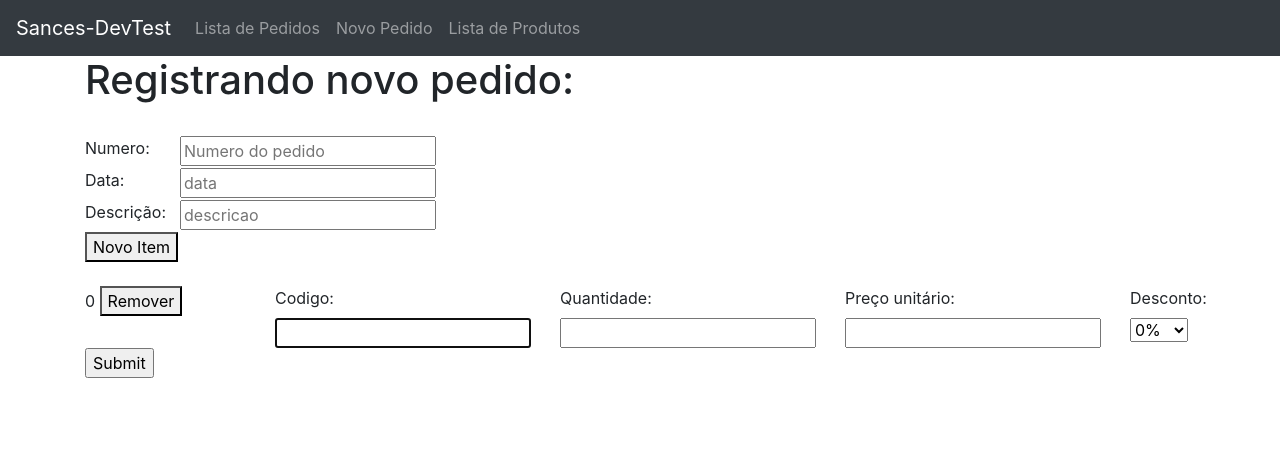
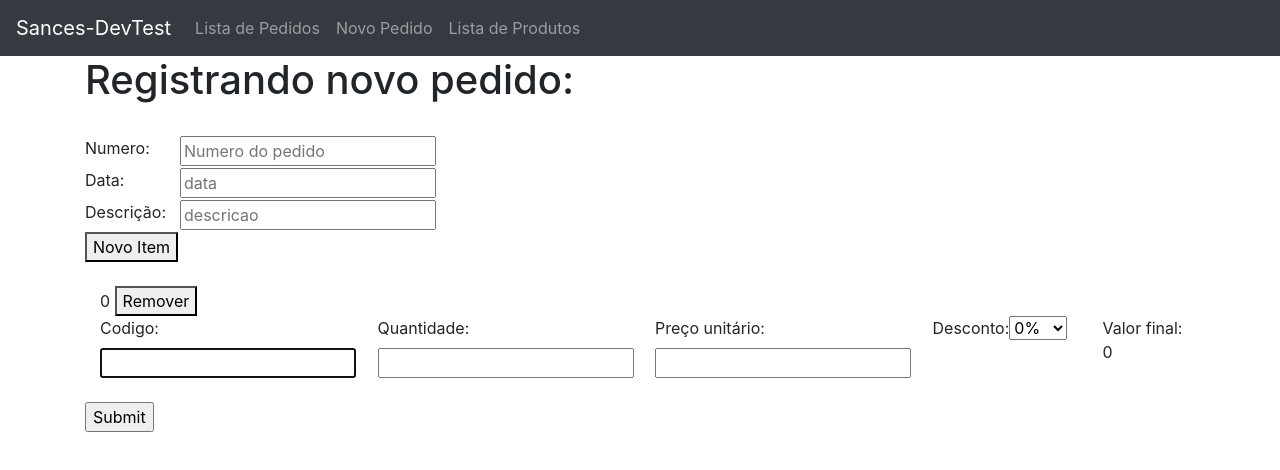
Before and after one commit to KenjiNishi/fs-typescript-react-javascript, a React (Create React App) app: page /new-order in a window 1280 px wide. Both pictures are taken after a click on the button "Novo Item". Shown: the top 470 px of the page. Built offline with nearby package versions, Linux system fonts and the light colour scheme.

Commit message:
Calculating item value considering the discount on form (must calculate again when sending the data)

```diff
--- a/src/components/order-create.js
+++ b/src/components/order-create.js
@@ -1,6 +1,15 @@
 import React from "react";
-import { useForm, useFieldArray} from 'react-hook-form';
+import { useForm, useFieldArray, useWatch} from 'react-hook-form';
 import { Container, Row, Col} from 'react-bootstrap';
+
+const PrecoDescontado = ({ control, index }) => {
+    const value = useWatch({
+      control,
+      name: `itens[${index}]`,
+      defaultValue: {}
+    });
+    return <span>{(value.valorUnitario || 0) * (1-(value.desconto/100) || 0)}</span>;
+  };
 
 function OrderCreate() {
     const { register, control, handleSubmit } = useForm();
@@ -42,8 +51,12 @@ function OrderCreate() {
 
                 {fields.map(({ id, codigo, quantidade, valorUnitario, desconto}, index) => {
                     return (
-                        <Row key={id}>
+                        <Container key={id}>
+                         <Row>
                             <Col md={2}>{index} <button type="button" onClick={() => remove(index)}>Remover</button></Col>
+                        </Row>
+
+                        <Row>
                             <Col md={3}>
                                 <label>Codigo: </label>
                                 <input
@@ -73,7 +86,7 @@ function OrderCreate() {
                                 />
                             </Col>
 
-                            <Col md={1}>
+                            <Col md={2}>
                                 <label>Desconto: </label>
                                 <select
                                     ref={register()}
@@ -87,7 +100,14 @@ function OrderCreate() {
                                     <option value="75">75%</option>
                                 </select>
                             </Col>
+
+                            <Col md={1}>
+                                <Row>Valor final:</Row>
+                                <Row><PrecoDescontado control={control} index={index} /></Row>
+                            </Col>
                         </Row>
+                       <br/>
+                        </Container>
 
                     );
                 })}
```
